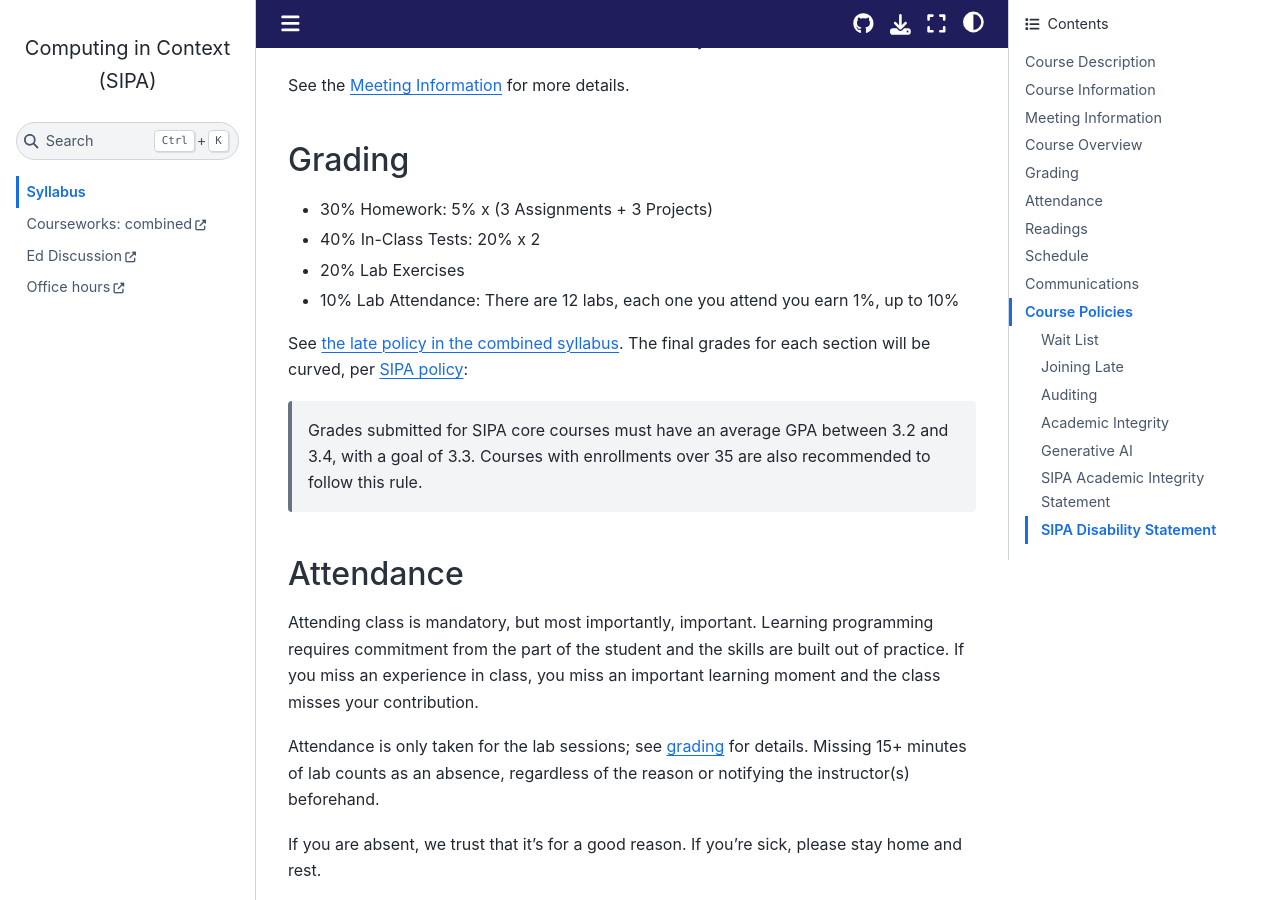
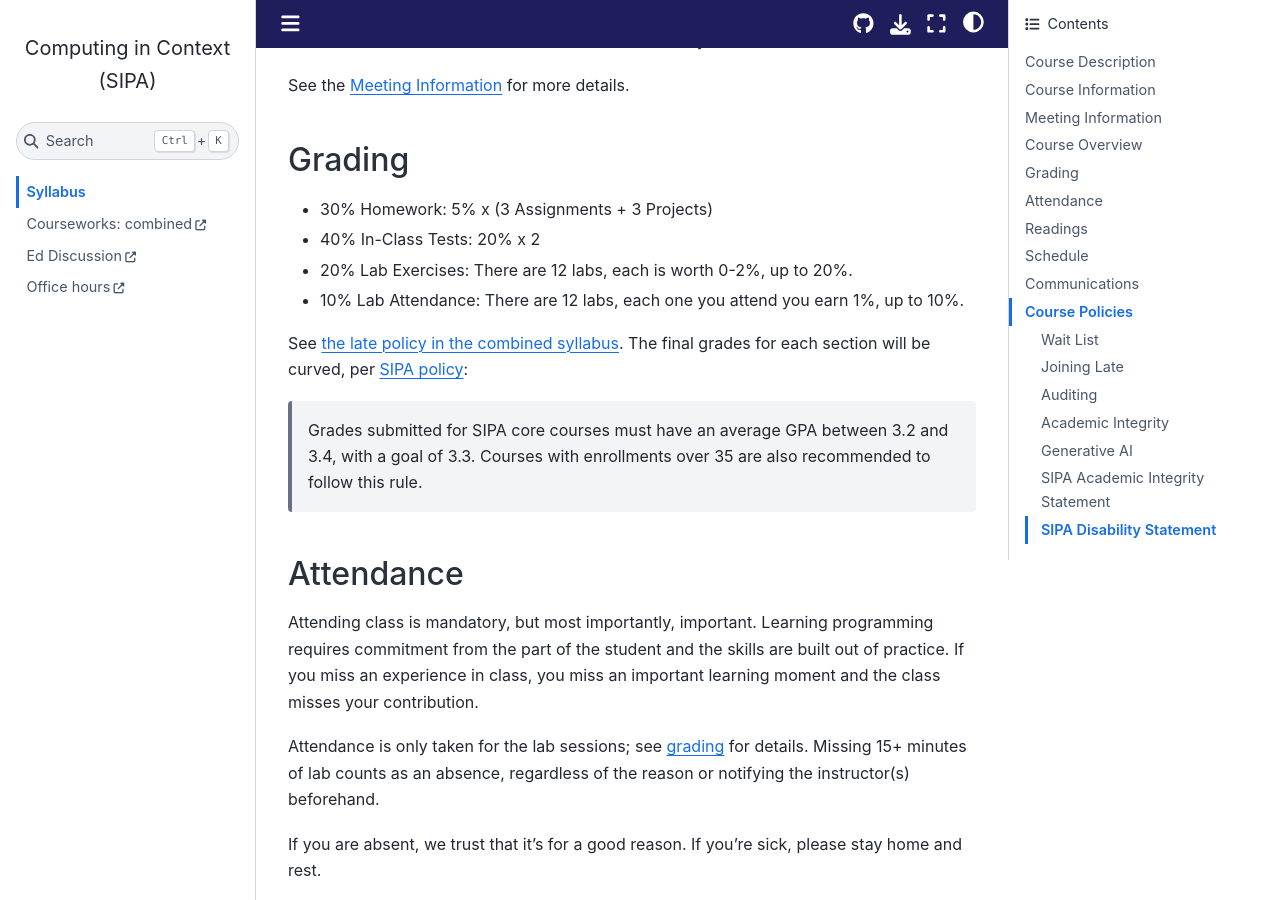
Before and after one commit to afeld/computing-in-context, a Jupyter Book: the page built from index.md, in a window 1280 px wide and 900 px high, scrolled down 3304 px. Built offline with Jupyter Book 1.0.4 settings and Sphinx 7.4.7 and the Sphinx Book theme 1.1.4, drawn with Linux system fonts in a browser that asks for light colours.

Commit message:
add lab scoring details

```diff
--- a/index.md
+++ b/index.md
@@ -79,8 +79,8 @@ See the [Meeting Information](#meeting-information) for more details.
 
 - 30% Homework: 5% x (3 Assignments + 3 Projects)
 - 40% In-Class Tests: 20% x 2
-- 20% Lab Exercises
-- 10% Lab Attendance: There are 12 labs, each one you attend you earn 1%, up to 10%
+- 20% Lab Exercises: There are 12 labs, each is worth 0-2%, up to 20%.
+- 10% Lab Attendance: There are 12 labs, each one you attend you earn 1%, up to 10%.
 
 See [the late policy in the combined syllabus](https://courseworks2.columbia.edu/courses/203144). The final grades for each section will be curved, per [SIPA policy](https://bulletin.columbia.edu/sipa/academic-policies/satisfactory-academic-progress/):
 
```
